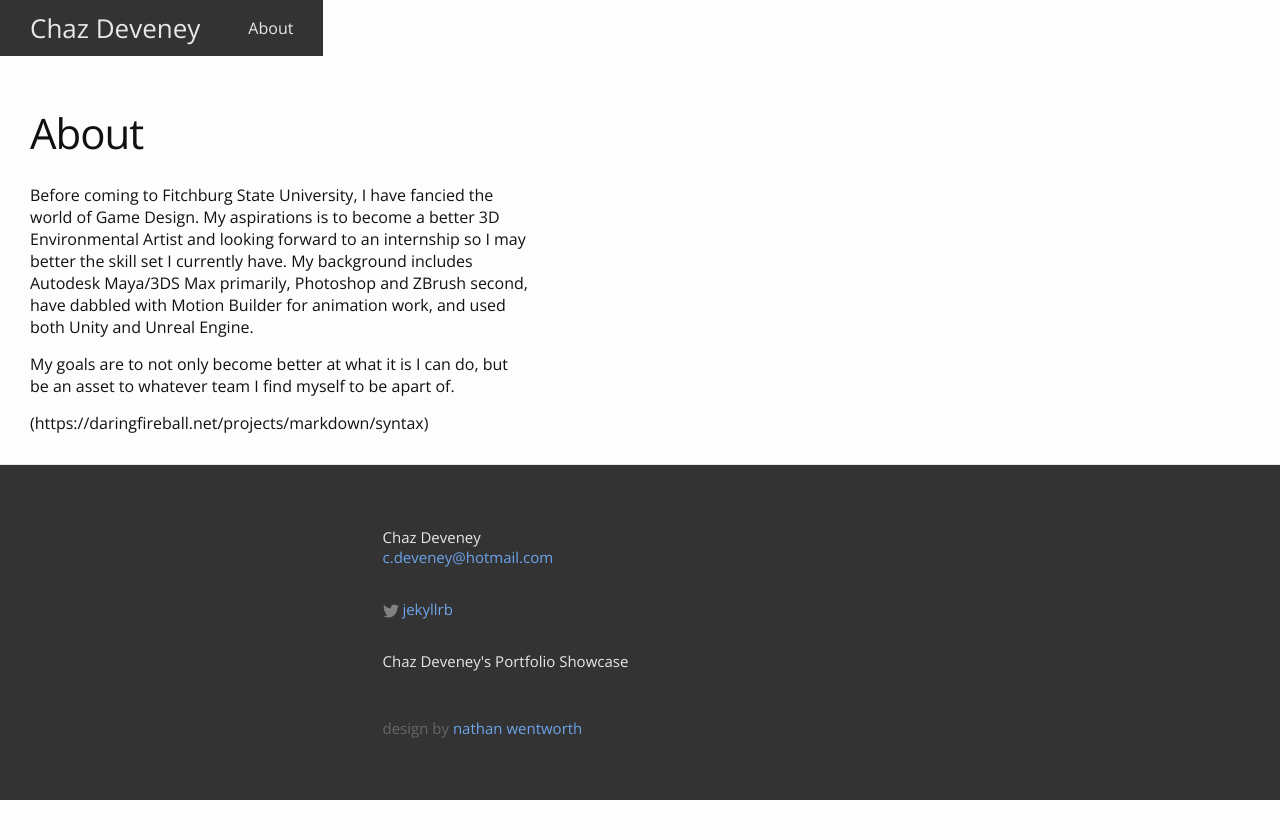
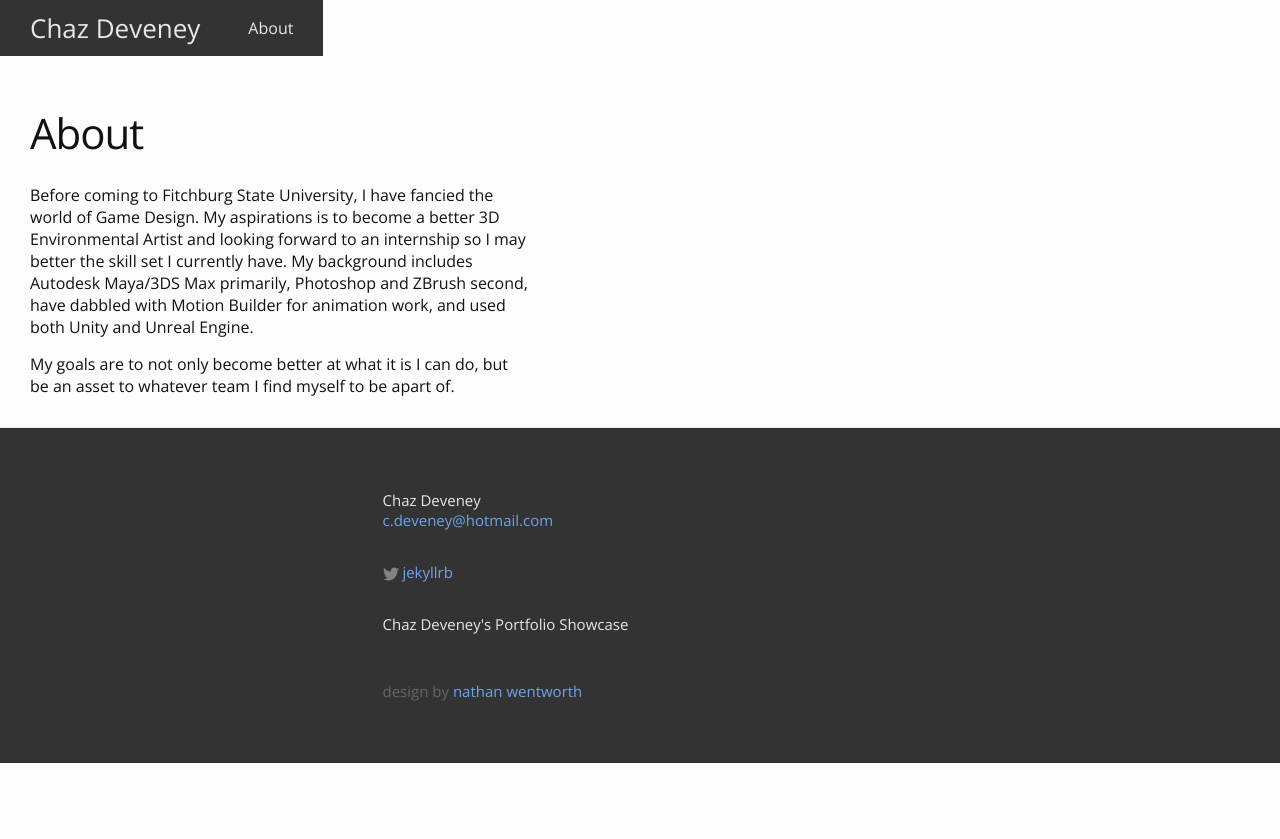
Before and after one commit to cdeveney/cdeveney.github.io, a Jekyll site: the page built from about.md, in a window 1280 px wide. Shown: the top 839 px of the page. Built offline with Jekyll 4.4.1, drawn with Linux system fonts in a browser that asks for light colours; part of the change alters nothing that is shown.

Commit message:
Update #6

```diff
--- a/about.md
+++ b/about.md
@@ -9,5 +9,3 @@ of Game Design.  My aspirations is to become a better 3D Environmental Artist an
 
    My goals are to not only become better at what it is I can do, but be
 an asset to whatever team I find myself to be apart of.
-
-(https://daringfireball.net/projects/markdown/syntax)
```
